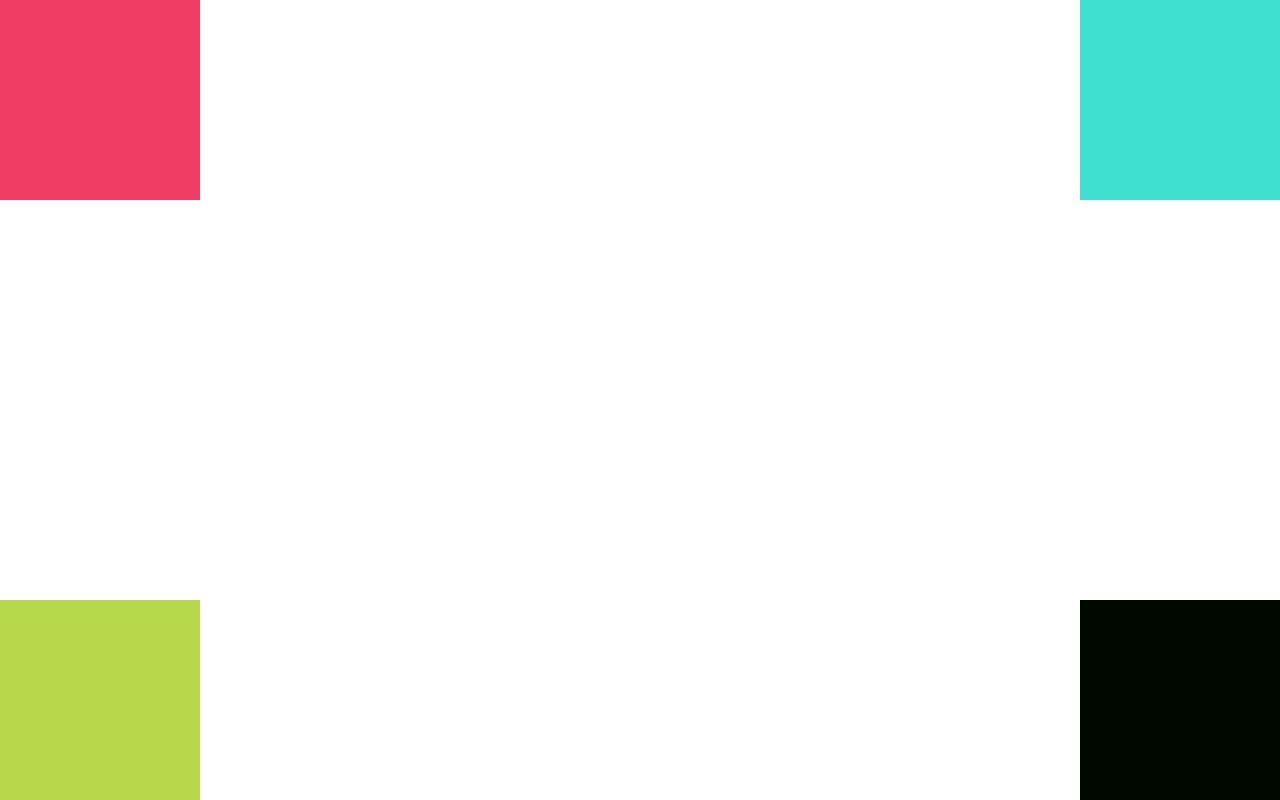
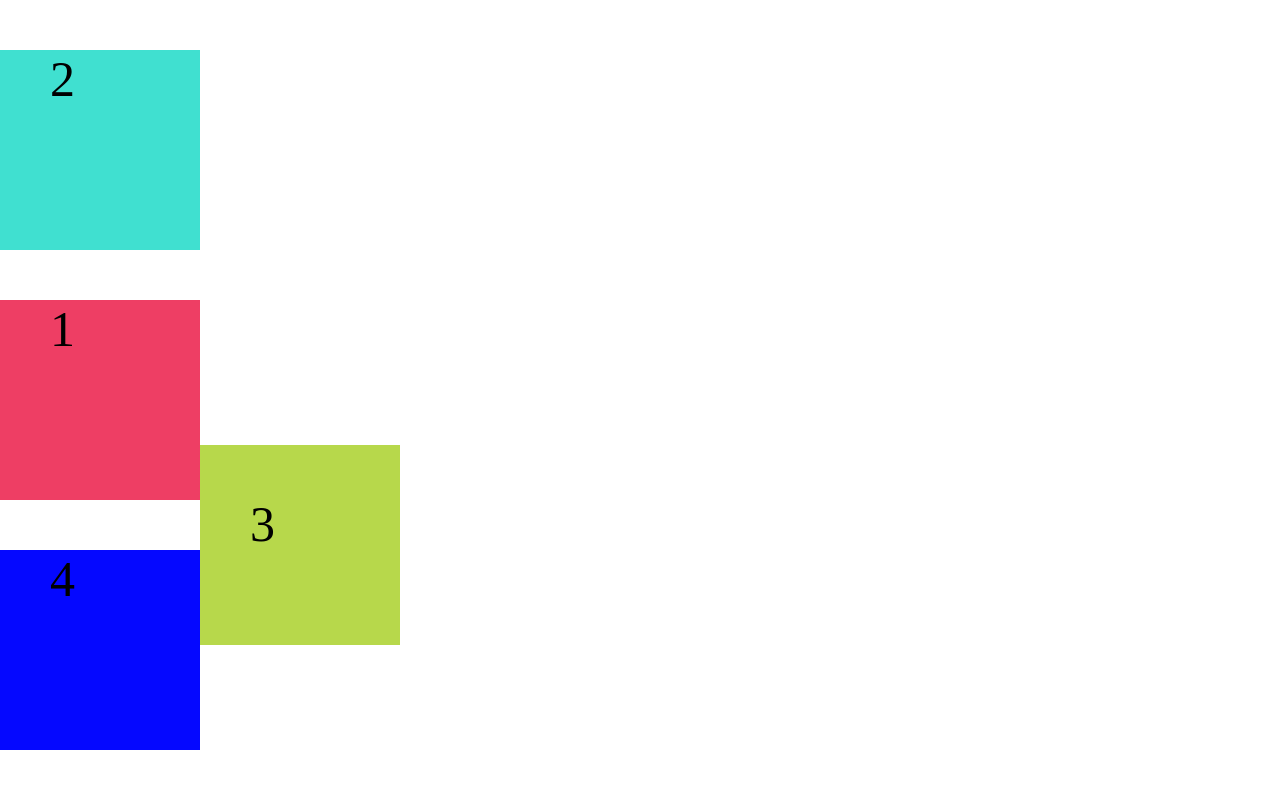
Before and after one commit to zmatz/Positioning, a plain HTML site: page index.html in a window 1280 px wide. Drawn offline with Linux system fonts and the light colour scheme.

Commit message:
Usando absolute, no con mucha presicion en los pixeles pero todo bien

```diff
--- a/index.html
+++ b/index.html
@@ -7,9 +7,10 @@
 	<link rel="stylesheet" type="text/css" href="main.css">
 </head>
 	<body>
-			<div class="uno"></div>
-			<div class="dos"></div>
-			<div class="tres"></div>
-			<div class="cuatro"></div>
+			<div class="dos"><p>2</p></div>
+			<div class="uno"><p>1</p></div>
+			<div class="cuatro"><p>4</p></div>
+			<div class="tres"><p>3</p></div>
+
 	</body>
 </html>
--- a/main.css
+++ b/main.css
@@ -6,12 +6,17 @@ body {
  div {
 	width: 200px;
 	height: 200px;
+	margin: 0px;
 	}
 
+ p {
+ 	font-size: 50px;
+ 	margin: 50px;
+ }
 
 .uno {
 	background-color: #ee3e64;
-	position: absolute;
+	position: static;
 	left: 0px;
 	top: 0px;
 
@@ -19,21 +24,21 @@ body {
 
 .dos {
 	background-color: turquoise;
-	position: absolute;
-	right: 0px;
+	position: static;
+	right: 200px;
 	top: 0px;
 }
 
 .tres {
 	background-color: #b7d84b;
 	position: absolute;
-	left: 0px;
-	bottom: 0px;
+	left: 200px;
+	bottom: 155px;
 }
 
 .cuatro {
-	background-color: #000800;
-	position: absolute;
+	background-color: #0508ff;
+	position: static;
 	right: 0px;
 	bottom: 0px;
 }
```
